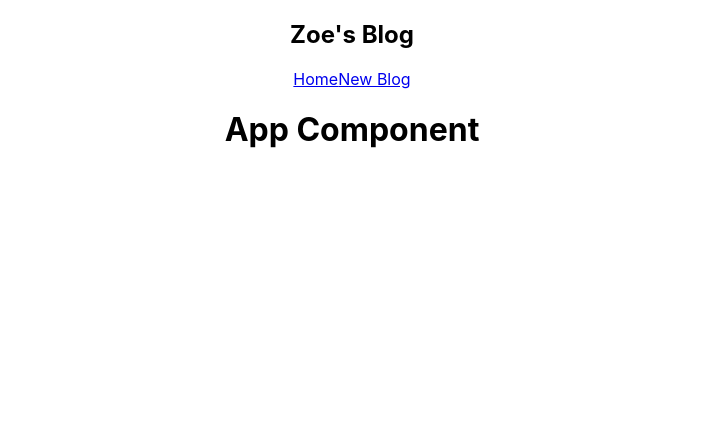
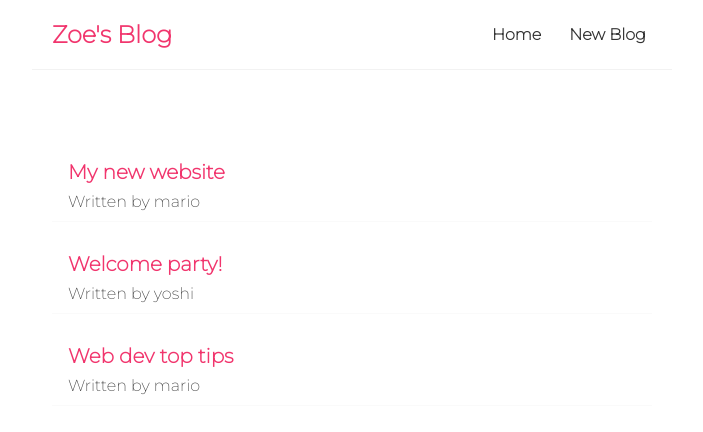
Before and after one commit to zoemlt/react-blog, a React (Create React App) app: page / in a window 1280 px wide. Shown: the top 432 px of the page, without its empty margins (288-991 px from the left). Built offline with nearby package versions, Linux system fonts and the light colour scheme.

Commit message:
Mapping over blogs and styling

```diff
--- a/public/index.html
+++ b/public/index.html
@@ -10,34 +10,16 @@
       content="Web site created using create-react-app"
     />
     <link rel="apple-touch-icon" href="%PUBLIC_URL%/logo192.png" />
-    <!--
-      manifest.json provides metadata used when your web app is installed on a
-      user's mobile device or desktop. See https://developers.google.com/web/fundamentals/web-app-manifest/
-    -->
     <link rel="manifest" href="%PUBLIC_URL%/manifest.json" />
-    <!--
-      Notice the use of %PUBLIC_URL% in the tags above.
-      It will be replaced with the URL of the `public` folder during the build.
-      Only files inside the `public` folder can be referenced from the HTML.
+    <link rel="preconnect" href="https://fonts.googleapis.com">
+    <link rel="preconnect" href="https://fonts.gstatic.com" crossorigin>
+    <link href="https://fonts.googleapis.com/css2?family=Montserrat:wght@200&display=swap" rel="stylesheet">
+    <title>Zoe's Blog</title>
+  </head>
 
-      Unlike "/favicon.ico" or "favicon.ico", "%PUBLIC_URL%/favicon.ico" will
-      work correctly both with client-side routing and a non-root public URL.
-      Learn how to configure a non-root public URL by running `npm run build`.
-    -->
-    <title>React App</title>
-  </head>
   <body>
     <noscript>You need to enable JavaScript to run this app.</noscript>
     <div id="root"></div>
-    <!--
-      This HTML file is a template.
-      If you open it directly in the browser, you will see an empty page.
 
-      You can add webfonts, meta tags, or analytics to this file.
-      The build step will place the bundled scripts into the <body> tag.
-
-      To begin the development, run `npm start` or `yarn start`.
-      To create a production bundle, use `npm run build` or `yarn build`.
-    -->
   </body>
 </html>
--- a/src/App.css
+++ /dev/null
@@ -1,38 +0,0 @@
-.App {
-  text-align: center;
-}
-
-.App-logo {
-  height: 40vmin;
-  pointer-events: none;
-}
-
-@media (prefers-reduced-motion: no-preference) {
-  .App-logo {
-    animation: App-logo-spin infinite 20s linear;
-  }
-}
-
-.App-header {
-  background-color: #282c34;
-  min-height: 100vh;
-  display: flex;
-  flex-direction: column;
-  align-items: center;
-  justify-content: center;
-  font-size: calc(10px + 2vmin);
-  color: white;
-}
-
-.App-link {
-  color: #61dafb;
-}
-
-@keyframes App-logo-spin {
-  from {
-    transform: rotate(0deg);
-  }
-  to {
-    transform: rotate(360deg);
-  }
-}
--- a/src/App.js
+++ b/src/App.js
@@ -1,12 +1,12 @@
-import './App.css';
 import Navbar from "./Navbar";
+import Home from "./Home";
 
 function App() {
   return (
     <div className="App">
       <Navbar />
       <div className="content">
-        <h1>App Component</h1>
+        <Home />
       </div>
     </div>
   );
--- /dev/null
+++ b/src/Home.js
@@ -0,0 +1,22 @@
+import { useState } from "react";
+
+const Home = () => {
+    const [blogs, setBlogs] = useState([
+        { title: 'My new website', body: 'lorem ipsum...', author: 'mario', id: 1 },
+        { title: 'Welcome party!', body: 'lorem ipsum...', author: 'yoshi', id: 2 },
+        { title: 'Web dev top tips', body: 'lorem ipsum...', author: 'mario', id: 3 }
+    ]);
+
+    return (
+        <div className="home">
+            {blogs.map(blog => (
+                <div className="blog-preview" key={blog.id}>
+                    <h2>{blog.title}</h2>
+                    <p>Written by {blog.author}</p>
+                </div>
+            ))}
+        </div>
+    )
+}
+
+export default Home
--- a/src/index.css
+++ b/src/index.css
@@ -1,13 +1,48 @@
-body {
+* {
   margin: 0;
-  font-family: -apple-system, BlinkMacSystemFont, 'Segoe UI', 'Roboto', 'Oxygen',
-    'Ubuntu', 'Cantarell', 'Fira Sans', 'Droid Sans', 'Helvetica Neue',
-    sans-serif;
-  -webkit-font-smoothing: antialiased;
-  -moz-osx-font-smoothing: grayscale;
+  font-family: 'Montserrat', sans-serif;
+  color: #333;
+}
+.navbar {
+  padding: 20px;
+  display: flex;
+  align-items: center;
+  max-width: 600px;
+  margin: 0 auto;
+  border-bottom: 1px solid #f2f2f2;
+  font-weight: bold;
+}
+.navbar h1 {
+  color: #f1356d;
+}
+.navbar .links {
+  margin-left: auto;
+}
+.navbar a {
+  margin-left: 16px;
+  text-decoration: none;
+  padding: 6px;
+}
+.navbar a:hover {
+  color: #f1356d;
+}
+.content {
+  max-width: 600px;
+  margin: 40px auto;
+  padding: 20px;
 }
 
-code {
-  font-family: source-code-pro, Menlo, Monaco, Consolas, 'Courier New',
-    monospace;
+/* blog previews / list */
+.blog-preview {
+  padding: 10px 16px;
+  margin: 20px 0;
+  border-bottom: 1px solid #fafafa;
 }
+.blog-preview:hover {
+  box-shadow: 1px 3px 5px rgba(0,0,0,0.1);
+}
+.blog-preview h2 {
+  font-size: 20px;
+  color: #f1356d;
+  margin-bottom: 8px;
+}
```
